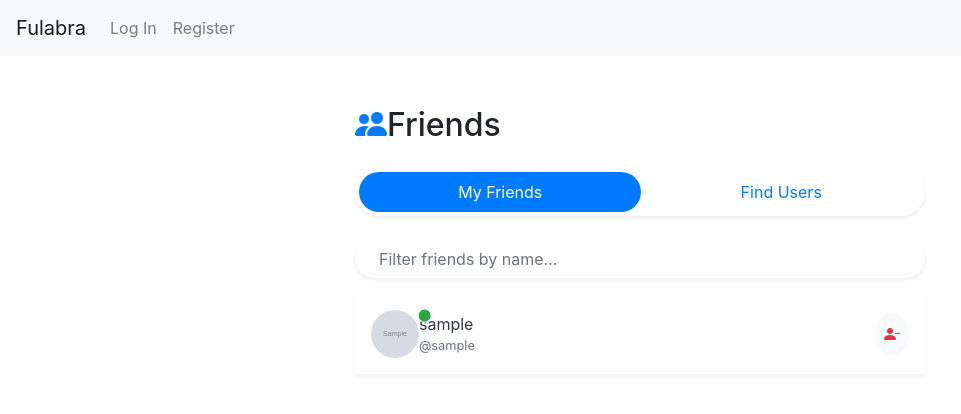
After one commit to EduBGou/Fulabra, a Django app: template fulabra_app/templates/fulabra_app/friends_list.html in a window 1280 px wide. The commit adds this page. Shown: the top 414 px of the page, without its empty margins (0-961 px from the left). Run offline with Django 5.2, Linux system fonts and the light colour scheme; the template is opened without the code that fills it: most values are stand-ins (such as "Sample title", 1, 10 or a date in 2020); grey boxes marked "Sample" are stand-in pictures; some libraries are stand-ins or nearby versions.

Commit message:
feat: implement basic friend list management workflow and initial screens

```diff
--- /dev/null
+++ b/fulabra_app/templates/fulabra_app/friends_list.html
@@ -0,0 +1,101 @@
+{% extends 'fulabra_app/layout.html' %}
+
+{% block body %}
+<div class="container py-4 max-w-md mx-auto" style="max-width: 600px;">
+  <h2 class="fw-bold mb-4 d-flex align-items-center gap-2">
+    <i class="bi bi-people-fill text-primary"></i> Friends
+  </h2>
+
+  <ul class="nav nav-pills nav-fill mb-4 bg-white shadow-sm p-1 rounded-pill" id="friendsTabs" role="tablist">
+    <li class="nav-item" role="presentation">
+      <a class="nav-link active rounded-pill fw-bold" id="my-friends-tab" data-toggle="pill" href="#my-friends" role="tab">My Friends</a>
+    </li>
+    <li class="nav-item" role="presentation">
+      <a class="nav-link rounded-pill fw-bold" id="find-users-tab" data-toggle="pill" href="#find-users" role="tab">Find Users</a>
+    </li>
+  </ul>
+
+  <div class="tab-content" id="friendsTabsContent">
+
+    <div class="tab-pane fade show active" id="my-friends" role="tabpanel">
+      <div class="mb-3">
+        <input type="text" id="friend-filter" class="form-control rounded-pill border-0 shadow-sm px-4" placeholder="Filter friends by name...">
+      </div>
+
+      <div id="friends-list" class="d-flex flex-column gap-2">
+        {% for friend in friends %}
+          <div class="card border-0 shadow-sm rounded-4 p-3 animate__animated animate__fadeIn friend-card" id="friend-card-{{ friend.username }}">
+            <div class="d-flex justify-content-between align-items-center">
+
+              <div class="d-flex align-items-center gap-3">
+                <div class="position-relative">
+                  <img src="{{ friend.player.avatar.url|default:'avatars/default_avatar.png' }}" class="rounded-circle" style="width: 48px; height: 48px; object-fit: cover;">
+                  <span class="position-absolute bottom-0 end-0 p-1 border border-white rounded-circle
+                    {% if friend.online_status == 'online' %}bg-success
+                    {% elif friend.online_status == 'in_game' %}bg-primary
+                    {% else %}bg-secondary{% endif %}"
+                    style="width: 14px; height: 14px; transform: translate(-10%, -10%);">
+                  </span>
+                </div>
+                <div class="d-flex flex-column friend-names">
+                  <a href="{% url 'profile' friend.username %}" class="text-decoration-none fw-bold text-dark fs-5 lh-1">{{ friend.player.nickname }}</a>
+                  <small class="text-muted">@{{ friend.username }}</small>
+                </div>
+              </div>
+
+              <button class="btn btn-light text-danger rounded-circle p-2"
+                      title="Remove Friend"
+                      hx-post="{% url 'remove_friend' friend.username %}"
+                      hx-target="#friend-card-{{ friend.username }}"
+                      hx-swap="delete"
+                      hx-confirm="Are you sure you want to remove {{ friend.username }} from your friends list?">
+                <i class="bi bi-person-dash-fill fs-5"></i>
+              </button>
+            </div>
+          </div>
+        {% empty %}
+          <div class="text-center py-5 text-muted">
+            <i class="bi bi-emoji-frown display-1 mb-3 d-block"></i>
+            <p class="fs-5 m-0">You don't have any friends yet.</p>
+          </div>
+        {% endfor %}
+      </div>
+    </div>
+
+    <div class="tab-pane fade" id="find-users" role="tabpanel">
+      <div class="mb-3 position-relative">
+        <input type="text" class="form-control rounded-pill border-0 shadow-sm px-4"
+               placeholder="Search by nickname or @username..."
+               name="q"
+               hx-get="{% url 'search_users' %}"
+               hx-trigger="keyup changed delay:500ms"
+               hx-target="#search-results">
+        <i class="bi bi-search position-absolute text-muted" style="right: 20px; top: 10px;"></i>
+      </div>
+
+      <div id="search-results" class="d-flex flex-column gap-2">
+        <div class="text-center py-5 text-muted small">
+          Start typing to find new players.
+        </div>
+      </div>
+    </div>
+
+  </div>
+</div>
+
+<script>
+  document.getElementById('friend-filter').addEventListener('keyup', function(e) {
+    const term = e.target.value.toLowerCase();
+    const cards = document.querySelectorAll('.friend-card');
+
+    cards.forEach(card => {
+      const names = card.querySelector('.friend-names').textContent.toLowerCase();
+      if (names.includes(term)) {
+        card.classList.remove('d-none');
+      } else {
+        card.classList.add('d-none');
+      }
+    });
+  });
+</script>
+{% endblock %}
--- a/fulabra_app/templates/fulabra_app/layout.html
+++ b/fulabra_app/templates/fulabra_app/layout.html
@@ -28,6 +28,12 @@
             <li class="nav-item">
               <a class="nav-link" href="{% url 'profile' username=user.username %}">
                 <strong>{{ user.nickname|default:user.username }}</strong>
+              </a>
+            </li>
+
+            <li class="nav-item mx-1">
+              <a class="nav-link p-1 d-inline-block" href="{% url 'friends_list' %}" title="Friends">
+                <i class="bi bi-people-fill text-dark" style="font-size: 1.3rem;"></i>
               </a>
             </li>
 
--- a/fulabra_app/urls.py
+++ b/fulabra_app/urls.py
@@ -21,4 +21,7 @@ urlpatterns = [
     path("inbox/", views.inbox_view, name="inbox"),
     path("inbox/action/<int:notification_id>/", views.notification_action_view, name="notification_action"),
     path("profile/add_friend/<int:player_id>/", views.add_friend_view, name="add_friend"),
+    path("friends/", views.friends_list_view, name="friends_list"),
+    path("friends/search/", views.search_users_view, name="search_users"),
+    path("friends/remove/<str:username>/", views.remove_friend_view, name="remove_friend"),
 ] + static(settings.MEDIA_URL, document_root=settings.MEDIA_ROOT)
```
Also changed, not shown: fulabra_app/consumers.py (+13 -0 lines), fulabra_app/templates/fulabra_app/partials/search_results.html (added, +27 -0 lines), fulabra_app/views.py (+56 -1 lines).
